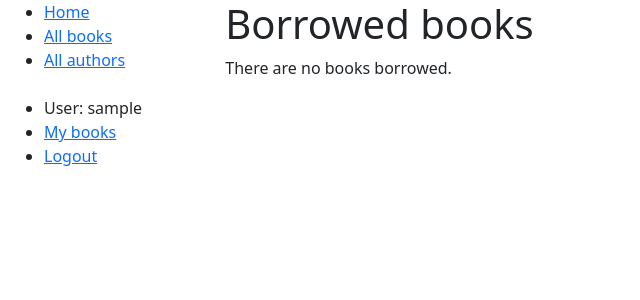
After one commit to filimonov82/Local-library-website, a Django app: page /catalog/mybooks/ in a window 1280 px wide. The commit adds this page. Shown: the top 300 px of the page, without its empty margins (0-640 px from the left). Run offline with Django 4.2, Linux system fonts and the light colour scheme; the visitor is signed in with stand-in values (Sample User, id 1); data that the repository does not hold is empty.

Commit message:
Added the ability to borrow books

```diff
--- a/catalog/admin.py
+++ b/catalog/admin.py
@@ -21,14 +21,14 @@ class AuthorAdmin(admin.ModelAdmin):
 
 @admin.register(BookInstance)
 class BookInstanceAdmin(admin.ModelAdmin):
-    list_display = ('book', 'status', 'due_back', 'id')
+    list_display = ('book', 'status', 'due_back', 'id', 'borrower')
     list_filter = ('status', 'due_back')
     fieldsets = (
         ('None', {
             'fields': ('book', 'imprint', 'id')
         }),
         ('Availability', {
-            'fields': ('status', 'due_back')
+            'fields': ('status', 'due_back', 'borrower')
         })
     )
 
--- a/catalog/models.py
+++ b/catalog/models.py
@@ -1,6 +1,8 @@
 from django.db import models
 from django.urls import reverse
+from datetime import date
 import uuid  # Required for unique book instances
+from django.contrib.auth.models import User
 
 
 class Genre(models.Model):
@@ -48,6 +50,7 @@ class BookInstance(models.Model):
     book = models.ForeignKey('Book', on_delete=models.RESTRICT, null=True)
     imprint = models.CharField(max_length=200)
     due_back = models.DateField(null=True, blank=True)  # Blank/null for available books
+    borrower = models.ForeignKey(User, on_delete=models.SET_NULL, null=True, blank=True)
 
     LOAN_STATUS = (
         ('m', 'Maintenance'),
@@ -66,6 +69,9 @@ class BookInstance(models.Model):
 
     class Meta:
         ordering = ['due_back']
+
+    def is_overdue(self):
+        return bool(self.due_back and date.today() > self.due_back)
 
     def __str__(self):
         # String for representing the Model object.
--- a/catalog/templates/base_generic.html
+++ b/catalog/templates/base_generic.html
@@ -18,9 +18,11 @@
           <li><a href="{% url 'index' %}">Home</a></li>
           <li><a href="{% url 'books' %}">All books</a></li>
           <li><a href="{% url 'authors' %}">All authors</a></li>
+          <br>
           {% if user.is_authenticated %}
             <li>User: {{ user.get_username }}</li>
-            <li><a href="{% url 'logout' %}?next={{ request.path }}">Logout</a></li>
+            <li><a href="{% url 'my-borrowed' %}">My books</a></li>
+            <li><a href="{% url 'logout' %}?next={% url 'index' %}">Logout</a></li>
           {% else %}
             <li><a href="{% url 'login' %}?next={{ request.path }}">Login</a></li>
           {% endif %}
--- /dev/null
+++ b/catalog/templates/catalog/bookinstance_list_borrowed_user.html
@@ -0,0 +1,18 @@
+{% extends "base_generic.html" %}
+
+{% block content %}
+    <h1>Borrowed books</h1>
+
+    {% if bookinstance_list %}
+    <ul>
+      {% for bookinst in bookinstance_list %}
+      <li class="{% if bookinst.is_overdue %}text-danger{% endif %}">
+        <a href="{% url 'book-detail' bookinst.book.pk %}">{{ bookinst.book.title }}</a> ({{ bookinst.due_back }})
+      </li>
+      {% endfor %}
+    </ul>
+
+    {% else %}
+      <p>There are no books borrowed.</p>
+    {% endif %}
+{% endblock %}
--- a/catalog/urls.py
+++ b/catalog/urls.py
@@ -7,5 +7,6 @@ urlpatterns = [
     path('books/', views.BookListView.as_view(), name='books'),
     path('book/<int:pk>', views.BookDetailView.as_view(), name='book-detail'),
     path('authors/', views.AuthorListView.as_view(), name='authors'),
-    path('author/<int:pk>', views.AuthorDetailView.as_view(), name='author-detail')
+    path('author/<int:pk>', views.AuthorDetailView.as_view(), name='author-detail'),
+    path('mybooks/', views.LoanedBooksByUserListView.as_view(), name='my-borrowed')
 ]
--- a/catalog/views.py
+++ b/catalog/views.py
@@ -1,3 +1,4 @@
+from django.contrib.auth.mixins import LoginRequiredMixin
 from django.shortcuts import render
 from django.views import generic
 from .models import Book, Author, BookInstance, Genre, Language
@@ -42,3 +43,16 @@ class AuthorListView(generic.ListView):
 
 class AuthorDetailView(generic.DetailView):
     model = Author
+
+
+class LoanedBooksByUserListView(LoginRequiredMixin, generic.ListView):
+    model = BookInstance
+    template_name = 'catalog/bookinstance_list_borrowed_user.html'
+    paginate_by = 3
+
+    def get_queryset(self):
+        return (
+            BookInstance.objects.filter(borrower=self.request.user)
+            .filter(status__exact='o')
+            .order_by('due_back')
+        )
```
Also changed, not shown: catalog/migrations/0003_bookinstance_borrower.py (added).
